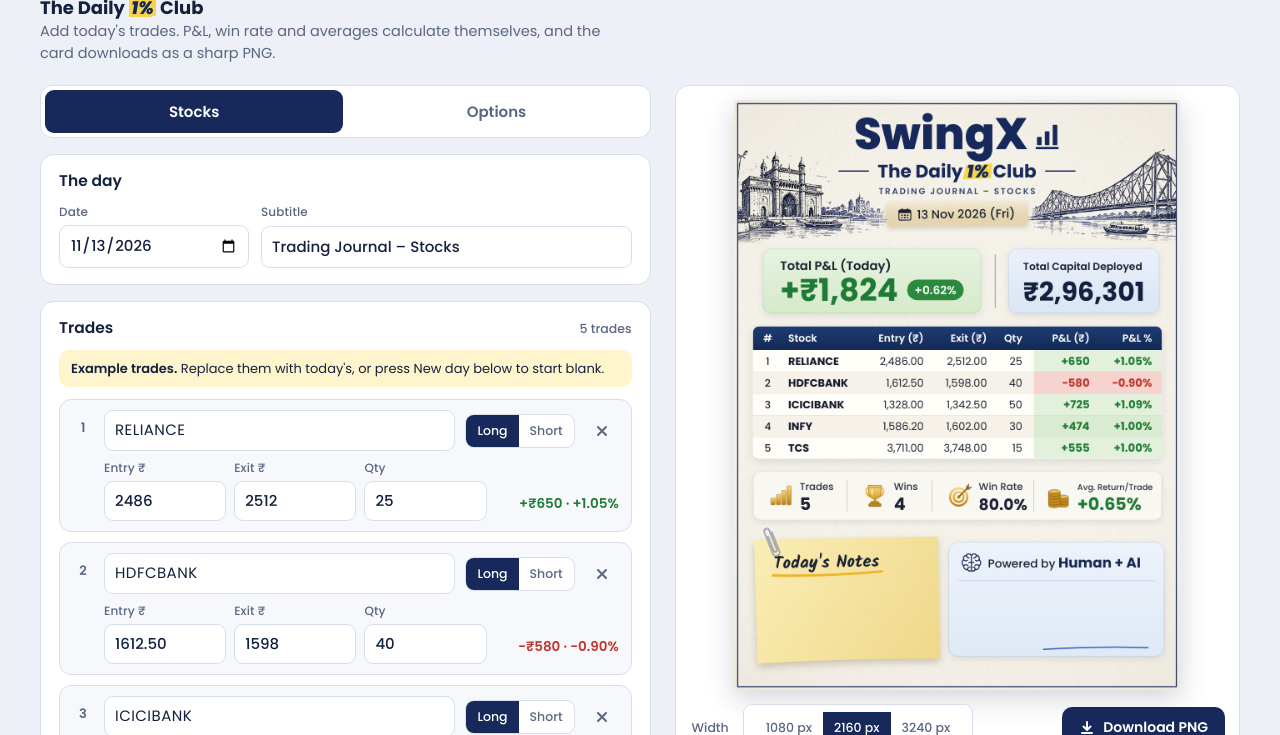
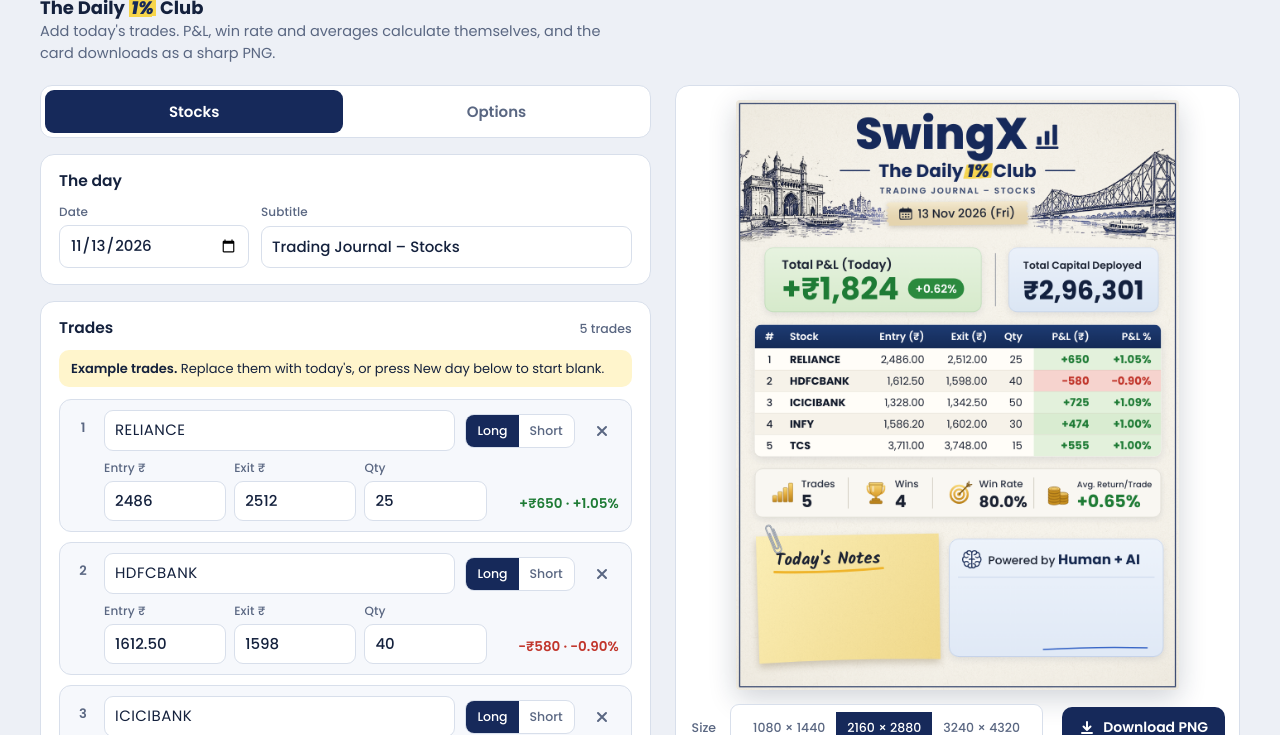
Before and after one commit to purkaitswapnil-cpu/SwingX, a plain HTML site: page index.html in a window 1280 px wide. Shown: the part 65-800 px from the top of the page. Drawn offline with Linux system fonts and the light colour scheme.

Commit message:
Keep every card the same size
The card is now always 3:4 portrait: 1080 × 1440, 2160 × 2880 or
3240 × 4320, however many trades it holds. With few trades the notes
boxes grow; with many, the notes shrink first and then the table rows
and their text scale down. The size picker shows full dimensions.

Co-Authored-By: Claude Opus 5.5 <noreply@anthropic.com>
Claude-Session: https://claude.ai/code/session_01GTVnKMzUcNzTBd4F5P5NuM

```diff
--- a/index.html
+++ b/index.html
@@ -212,11 +212,11 @@ input.bad{border-color:var(--loss)}
         <div class="canvas-box"><canvas id="card" role="img" aria-label="Journal card preview"></canvas></div>
         <div class="export">
           <fieldset class="sizes">
-            <legend>Width</legend>
+            <legend>Size</legend>
             <span class="opts">
-              <label><input type="radio" name="size" id="size-1" value="1"><span>1080 px</span></label>
-              <label><input type="radio" name="size" id="size-2" value="2"><span>2160 px</span></label>
-              <label><input type="radio" name="size" id="size-3" value="3"><span>3240 px</span></label>
+              <label><input type="radio" name="size" id="size-1" value="1"><span>1080 × 1440</span></label>
+              <label><input type="radio" name="size" id="size-2" value="2"><span>2160 × 2880</span></label>
+              <label><input type="radio" name="size" id="size-3" value="3"><span>3240 × 4320</span></label>
             </span>
           </fieldset>
           <button type="button" class="btn primary" id="download">
@@ -450,14 +450,22 @@ IMG.gateway.src = 'gateway.webp';
 IMG.howrah.src = 'howrah.webp';
 const imgReady = Promise.all(Object.values(IMG).map(im => im.decode ? im.decode().catch(() => {}) : new Promise(r => { im.onload = im.onerror = r; })));
 
+// The card is always 3:4 (1086 × 1448 design units → 1080 × 1440 px at 1×), whatever the trade count.
+// Rows keep their natural height while the notes keep room to write; with many trades the notes shrink
+// first, then the rows. With few trades the notes grow and the spare space goes into the gaps.
+const DH = 1448;
 function layout(st){
-  const n = Math.max(1, st.rows.length);
-  const T = 551, HH = 58, RH = st.mode === 'options' ? 60 : 53;
-  const tableBottom = T + HH + n * RH;
-  const S = tableBottom + 30;
-  const B = S + 120 + 42;
-  const notesH = 300;
-  return {T, HH, RH, n, S, B, notesH, H: B + notesH + 72};
+  const n = Math.max(1, st.rows.length), opt = st.mode === 'options';
+  const T = 551, HH = 58, STATS = 120, BOTTOM = 72;
+  let g1 = 30, g2 = 42;
+  const avail = DH - (T + HH + g1 + STATS + g2 + BOTTOM);   // shared by table rows and the notes row
+  const pref = opt ? 60 : 53, minRH = 30, NOTES_SOFT = 220, NOTES_MIN = 170, NOTES_MAX = 440;
+  let RH = pref, notesH = avail - n * RH;
+  if (notesH < NOTES_SOFT) { RH = Math.max(minRH, (avail - NOTES_SOFT) / n); notesH = avail - n * RH; }
+  if (notesH < NOTES_MIN) { notesH = NOTES_MIN; RH = (avail - NOTES_MIN) / n; }
+  if (notesH > NOTES_MAX) { const extra = notesH - NOTES_MAX; notesH = NOTES_MAX; g1 += extra / 2; g2 += extra / 2; }
+  const S = T + HH + n * RH + g1, B = S + STATS + g2;
+  return {T, HH, RH, n, S, B, notesH, H: DH};
 }
 
 function draw(ctx, st, L, k){
@@ -635,6 +643,7 @@ const COLS = {
 function drawTable(ctx, st, L, k){
   const x = 46, w = 996, y = L.T, hh = L.HH, rh = L.RH, h = hh + L.n * rh, tint0 = 730;
   const opt = st.mode === 'options', cols = COLS[st.mode];
+  const f = Math.min(1, rh / 53);   // text scale when many trades make the rows slimmer
   ctx.save(); shadow(ctx, k, 22, 7, 'rgba(30,40,70,0.13)'); rr(ctx, x, y, w, h, 16); ctx.fillStyle = '#fffdf8'; ctx.fill(); ctx.restore();
   ctx.save(); rr(ctx, x, y, w, h, 16); ctx.clip();
   ctx.fillStyle = grad(ctx, y, y + hh, '#1e3c74', '#142a56'); ctx.fillRect(x, y, w, hh);
@@ -645,47 +654,49 @@ function drawTable(ctx, st, L, k){
     ctx.fillStyle = '#8a8f9c'; ctx.font = F(500, 24); txt(ctx, 'No trades yet', DW / 2, ry + rh / 2 + 8, 'center');
   }
   st.rows.forEach((r, i) => {
-    const ry = y + hh + i * rh, cy = ry + rh / 2 + 9;
+    const ry = y + hh + i * rh, cy = ry + rh / 2 + 9 * f;
     ctx.fillStyle = i % 2 ? '#f6f2e9' : '#fffdf8'; ctx.fillRect(x, ry, w, rh);
     const up = r.pnl > 0, dn = r.pnl < 0;
     ctx.fillStyle = up ? (i % 2 ? '#d9ecd1' : '#e3f1dc') : dn ? (i % 2 ? '#f6d3ce' : '#fadcd8') : '#eeece5';
     ctx.fillRect(tint0, ry, x + w - tint0, rh);
     if (i > 0) { ctx.fillStyle = 'rgba(120,110,85,0.16)'; ctx.fillRect(x, ry, w, 1.2); }
-    ctx.fillStyle = C.ink; ctx.font = F(500, 25); txt(ctx, String(i + 1), 82, cy, 'center');
-    if (opt) {
+    ctx.fillStyle = C.ink; ctx.font = F(500, 25 * f); txt(ctx, String(i + 1), 82, cy, 'center');
+    if (opt && rh >= 44) {
       // contract on top, expiry · buy/sell · lots underneath
-      const maxName = 236;
-      fit(ctx, r.stock, 700, 24, 16, maxName);
-      ctx.fillStyle = '#121a2b'; ctx.fillText(clip(ctx, r.stock, maxName), 132, ry + 27);
-      ctx.font = F(500, 15); let mx = 132;
+      const f2 = Math.min(1, rh / 60), maxName = 236, ms = 15 * f2, my = ry + 49 * f2;
+      fit(ctx, r.stock, 700, 24 * f2, 14, maxName);
+      ctx.fillStyle = '#121a2b'; ctx.fillText(clip(ctx, r.stock, maxName), 132, ry + 27 * f2);
+      let mx = 132;
       r.meta.forEach((m, mi) => {
-        if (mi) { ctx.fillStyle = '#9097a6'; ctx.fillText(' · ', mx, ry + 49); mx += ctx.measureText(' · ').width; }
-        ctx.fillStyle = m.sell ? '#a4501a' : '#5b6478'; ctx.font = F(m.sell ? 600 : 500, 15);
-        ctx.fillText(m.t, mx, ry + 49); mx += ctx.measureText(m.t).width; ctx.font = F(500, 15);
+        ctx.font = F(500, ms);
+        if (mi) { ctx.fillStyle = '#9097a6'; ctx.fillText(' · ', mx, my); mx += ctx.measureText(' · ').width; }
+        ctx.fillStyle = m.sell ? '#a4501a' : '#5b6478'; ctx.font = F(m.sell ? 600 : 500, ms);
+        ctx.fillText(m.t, mx, my); mx += ctx.measureText(m.t).width;
       });
     } else {
-      // stock name, with a SHORT tag for short trades
-      let maxName = 188, tagW = 0;
-      if (r.side === 'S') { ctx.font = F(600, 13); tagW = ctx.measureText('SHORT').width + 14; maxName -= tagW + 8; }
-      const ns = fit(ctx, r.stock, 700, 26, 19, maxName);
+      // one line: name, with a SHORT (stocks) or SELL (options) tag
+      const tag = r.side === 'S' ? (opt ? 'SELL' : 'SHORT') : '', ts = 13 * f, th = 22 * f;
+      let maxName = opt ? 236 : 188, tagW = 0;
+      if (tag) { ctx.font = F(600, ts); tagW = ctx.measureText(tag).width + 14 * f; maxName -= tagW + 8; }
+      const ns = fit(ctx, r.stock, 700, (opt ? 24 : 26) * f, 14, maxName);
       const name = clip(ctx, r.stock, maxName);
       ctx.fillStyle = '#121a2b'; ctx.fillText(name, 132, cy);
       if (tagW) {
-        const nw = ctx.measureText(name).width, tx = 132 + nw + 8, ty = cy - ns * 0.36 - 11;
-        rr(ctx, tx, ty, tagW, 22, 6); ctx.fillStyle = '#fbe7d6'; ctx.fill();
-        ctx.fillStyle = '#a4501a'; ctx.font = F(600, 13); ctx.fillText('SHORT', tx + 7, ty + 15.5);
+        const nw = ctx.measureText(name).width, tx = 132 + nw + 8, ty = cy - ns * 0.36 - th / 2;
+        rr(ctx, tx, ty, tagW, th, 6 * f); ctx.fillStyle = '#fbe7d6'; ctx.fill();
+        ctx.fillStyle = '#a4501a'; ctx.font = F(600, ts); ctx.fillText(tag, tx + 7 * f, ty + th / 2 + ts * 0.36);
       }
     }
     ctx.fillStyle = C.ink;
-    fit(ctx, price(r.entry), 400, 26, 18, opt ? 118 : 140); txt(ctx, price(r.entry), cols[2].at, cy, 'right');
-    fit(ctx, price(r.exit), 400, 26, 18, opt ? 112 : 140); txt(ctx, price(r.exit), cols[3].at, cy, 'right');
+    fit(ctx, price(r.entry), 400, 26 * f, 14, opt ? 118 : 140); txt(ctx, price(r.entry), cols[2].at, cy, 'right');
+    fit(ctx, price(r.exit), 400, 26 * f, 14, opt ? 112 : 140); txt(ctx, price(r.exit), cols[3].at, cy, 'right');
     const q = Number.isInteger(r.qty) ? fmt0.format(r.qty) : String(r.qty);
-    fit(ctx, q, 400, 26, 18, opt ? 80 : 76); txt(ctx, q, cols[4].at, cy, 'right');
+    fit(ctx, q, 400, 26 * f, 14, opt ? 80 : 76); txt(ctx, q, cols[4].at, cy, 'right');
     ctx.fillStyle = up ? C.green : dn ? C.red : C.ink;
     const pTxt = signedMoney(r.pnl, false);
-    fit(ctx, pTxt, 700, 27, 18, 124); txt(ctx, pTxt, 866, cy, 'right');
+    fit(ctx, pTxt, 700, 27 * f, 14, 124); txt(ctx, pTxt, 866, cy, 'right');
     const cTxt = signedPct(r.pct);
-    fit(ctx, cTxt, 700, 27, 18, 130); txt(ctx, cTxt, 1018, cy, 'right');
+    fit(ctx, cTxt, 700, 27 * f, 14, 130); txt(ctx, cTxt, 1018, cy, 'right');
   });
   ctx.restore();
 }
@@ -1147,7 +1158,7 @@ $('download').addEventListener('click', async () => {
       else { showSheet(blob, label); setStatus('Image ready: ' + w + ' × ' + h + ' px.'); }
     }
   } catch (err) {
-    setStatus("The image couldn't be created. Try the 1080 px size.");
+    setStatus("The image couldn't be created. Try the 1080 × 1440 size.");
   } finally { btn.disabled = false; }
 });
 
```
Also changed, not shown: 1 other file.
